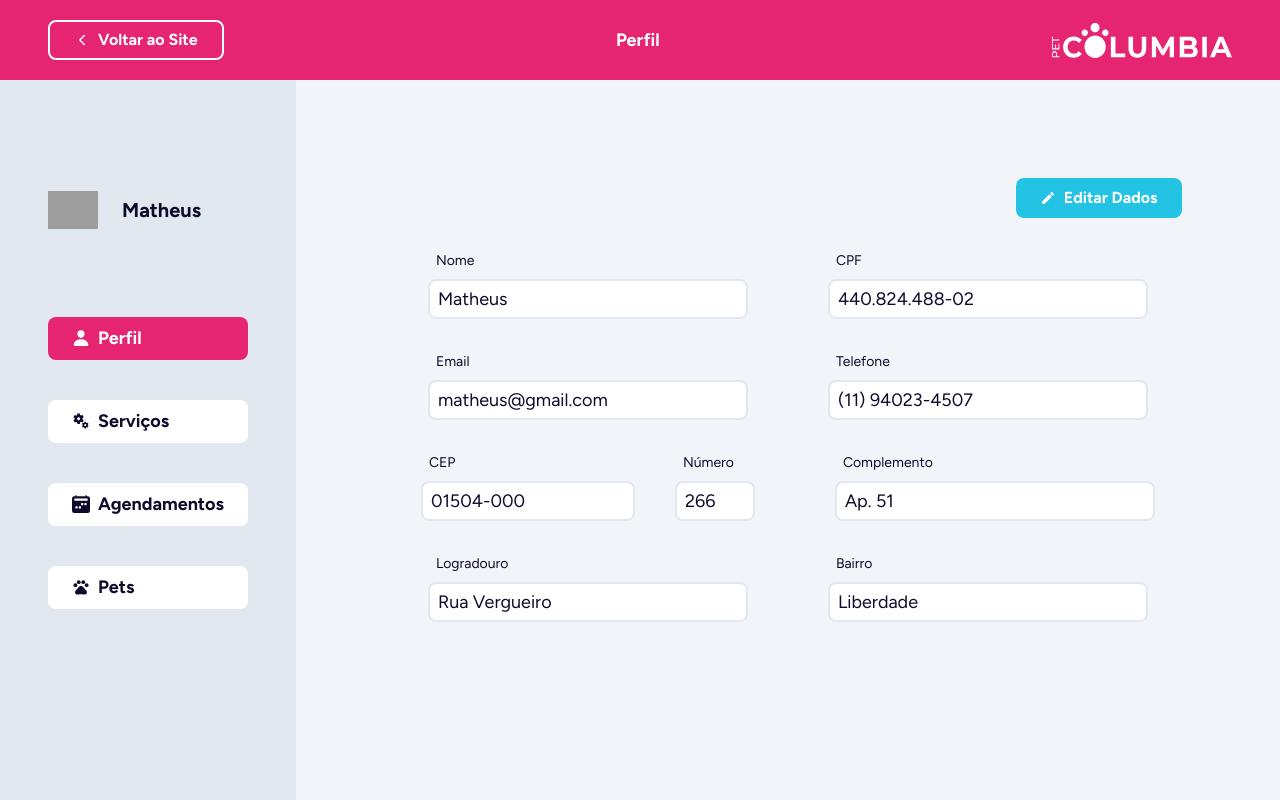
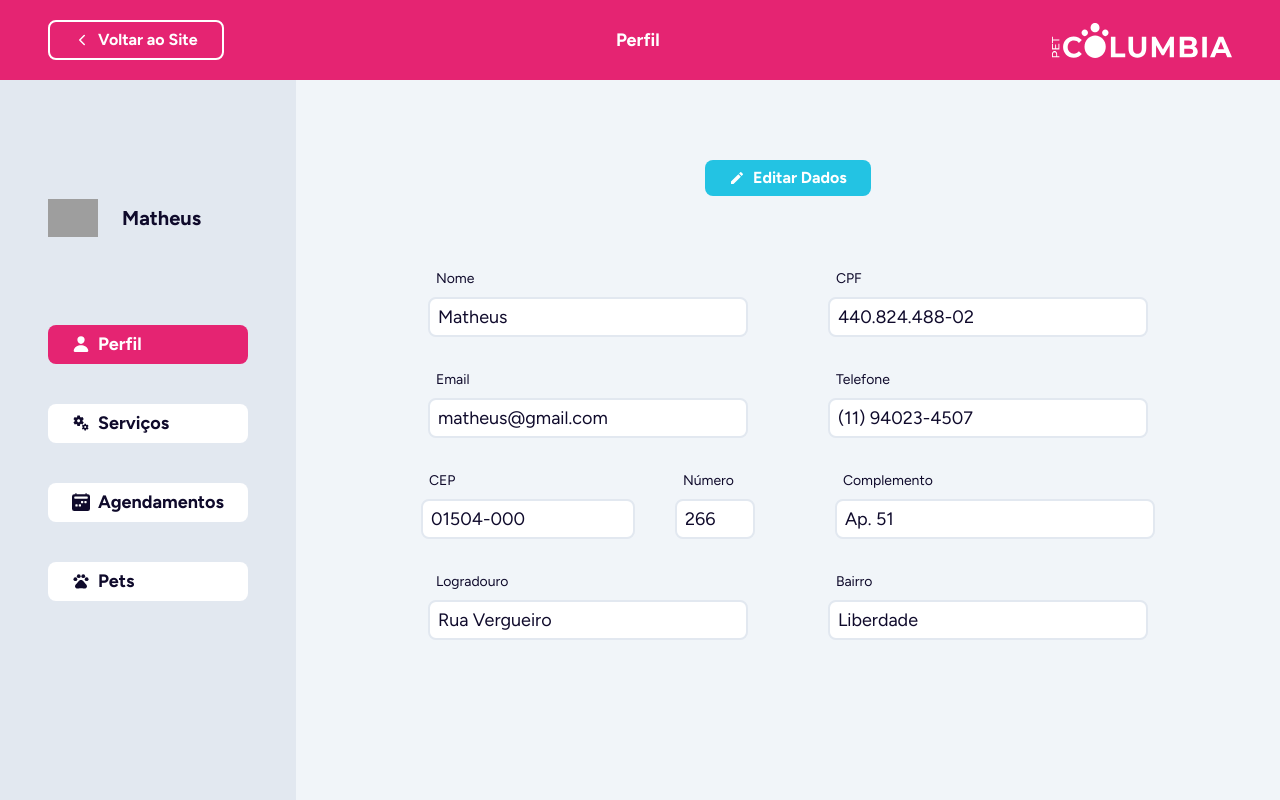
Before and after one commit to Sprint-Grupo-9/FRONT-REFACTOR, a React (Vite) app in the folder my-react-app/: page /system-profile in a window 1280 px wide. Built offline with nearby package versions, Linux system fonts and the light colour scheme; grey boxes are pictures that could not be loaded.

Commit message:
Profile Screen

```diff
--- a/my-react-app/src/components/contents/ProfileContent.jsx
+++ b/my-react-app/src/components/contents/ProfileContent.jsx
@@ -50,7 +50,7 @@ function ProfileContent() {
 
     return (
         <div className="flex-1 h-full bg-slate-100 flex justify-center items-center flex-col gap-8">
-            <div className="flex justify-end w-4/5 gap-6">
+            <div className="flex justify-center w-4/5 gap-6 pb-10">
                 {editable && (
                     <ButtonWhite
                         text="Salvar Dados"
@@ -65,7 +65,7 @@ function ProfileContent() {
                 />
             </div>
 
-            <div className="flex flex-row gap-20">
+            <div className="flex flex-row gap-20 w-4/5 justify-center">
                 <TextBox
                     id="nome"
                     title="Nome"
@@ -82,7 +82,7 @@ function ProfileContent() {
                     value={userData.cpf}
                     disabled={!editable} />
             </div>
-            <div className="flex flex-row gap-20">
+            <div className="flex flex-row gap-20 w-4/5 justify-center">
                 <TextBox
                     id="email"
                     title="Email"
@@ -99,7 +99,7 @@ function ProfileContent() {
                     value={userData.telefone}
                     disabled={!editable} />
             </div>
-            <div className="flex flex-row gap-20">
+            <div className="flex flex-row gap-20 w-4/5 justify-center">
                 <div className="flex flex-row gap-10">
                     <TextBox
                         id="cep"
@@ -127,7 +127,7 @@ function ProfileContent() {
                     value={userData.complemento}
                     disabled={!editable} />
             </div>
-            <div className="flex flex-row gap-20">
+            <div className="flex flex-row gap-20 w-4/5 justify-center">
                 <TextBox
                     id="logradouro"
                     title="Logradouro"
--- a/my-react-app/src/components/system/ButtonBlue.jsx
+++ b/my-react-app/src/components/system/ButtonBlue.jsx
@@ -1,7 +1,7 @@
 function ButtonBlue(props) {
 
     return (
-        <button onClick={props.click} className="bg-secondary text-white font-bold py-2 px-6 rounded-lg transition-all duration-900 hover:bg-slate-300 hover:text-white flex items-center gap-2">
+        <button onClick={props.click} className="bg-secondary text-white font-bold py-1.5 px-6 rounded-lg transition-all duration-900 hover:bg-slate-300 hover:text-white flex items-center gap-2">
             {props.logo} {props.text}
         </button>
     )
--- a/my-react-app/src/components/system/ButtonRed.jsx
+++ b/my-react-app/src/components/system/ButtonRed.jsx
@@ -1,7 +1,7 @@
 
 function ButtonRed(props) {
     return (
-        <button className="bg-primary text-white font-bold py-2 px-6 rounded-lg transition-all duration-900 flex items-center gap-2">
+        <button className="bg-primary text-white font-bold py-1.5 px-6 rounded-lg transition-all duration-900 flex items-center gap-2">
             {props.logo} {props.text}
         </button>
     )
--- a/my-react-app/src/components/system/ButtonWhite.jsx
+++ b/my-react-app/src/components/system/ButtonWhite.jsx
@@ -1,7 +1,7 @@
 
 function ButtonWhite(props) {
     return (
-        <button onClick={props.click} className="bg-white text-navy-blue font-bold py-2 px-6 rounded-lg transition-all duration-900 hover:bg-slate-300 hover:text-white flex items-center gap-2">
+        <button onClick={props.click} className="bg-white text-navy-blue font-bold py-1.5 px-6 rounded-lg transition-all duration-900 hover:bg-slate-300 hover:text-white flex items-center gap-2">
             {props.logo} {props.text}
         </button>
     )
```
